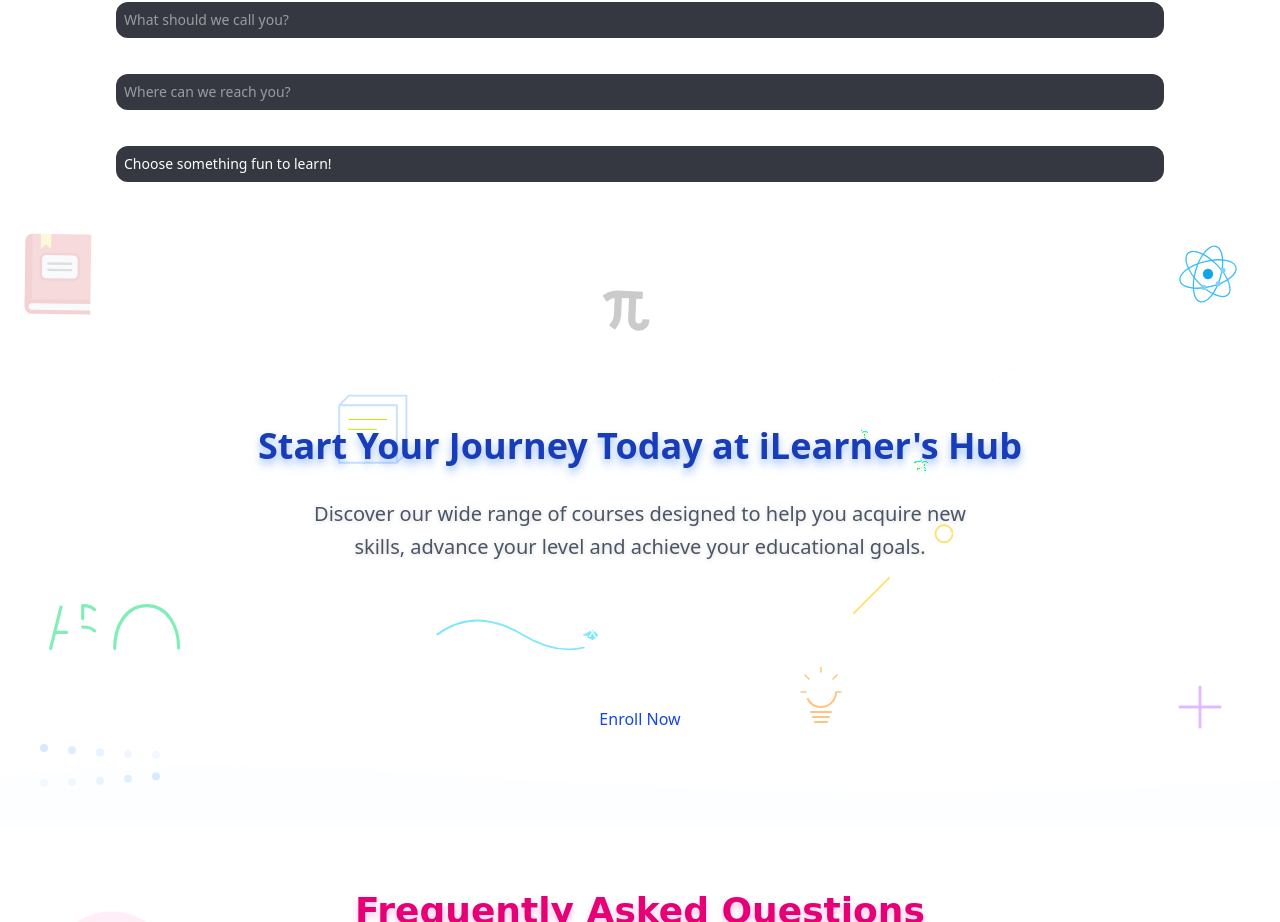
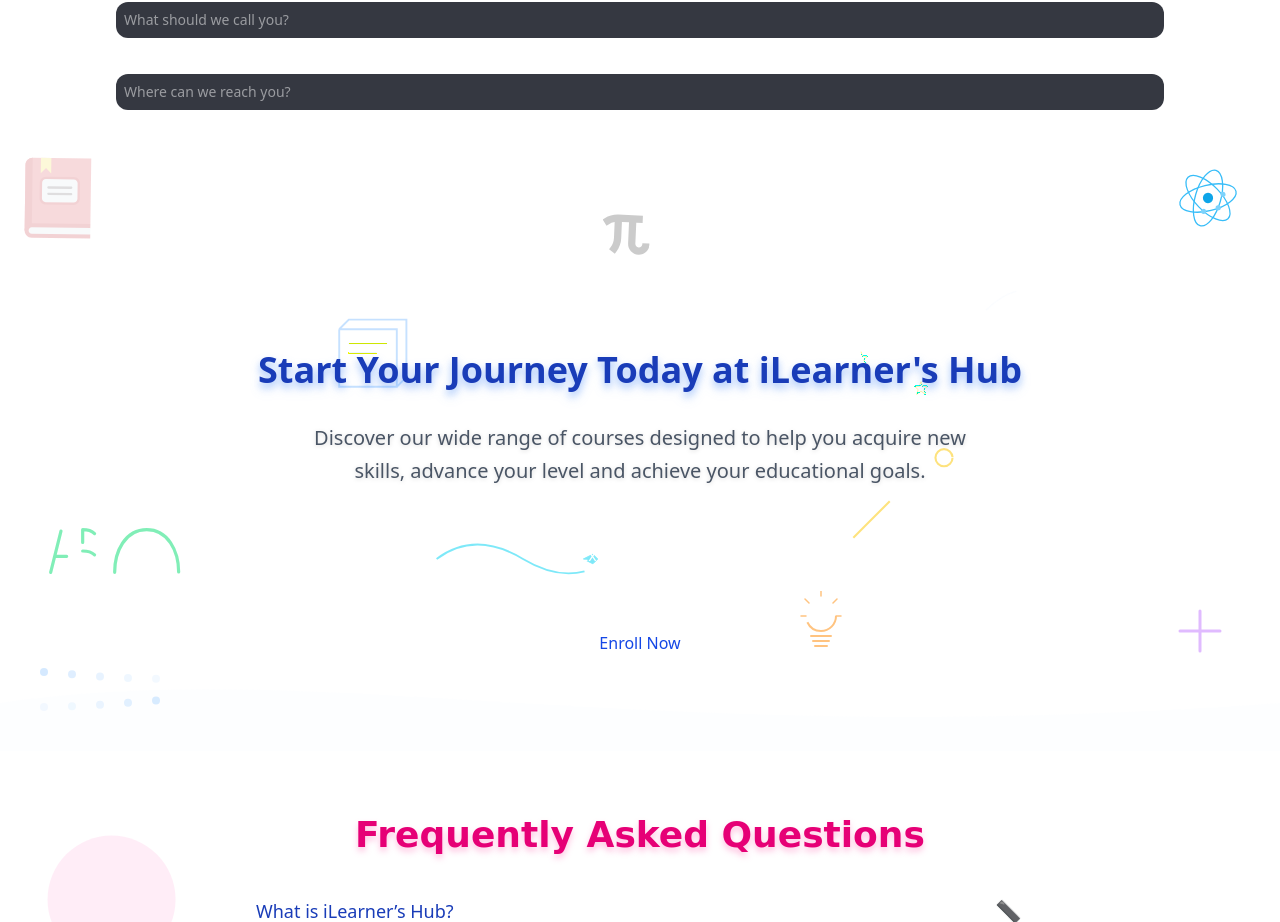
Before and after one commit to MoyasiGinko/iLearners-Hub, a Next.js app: page / in a window 1280 px wide. Shown: the part 7300-8222 px from the top of the page. Built offline with nearby package versions, Linux system fonts and the light colour scheme.

Commit message:
Update index.tsx

```diff
--- a/components/main/contact/index.tsx
+++ b/components/main/contact/index.tsx
@@ -174,7 +174,6 @@ const ContactSection: React.FC = () => {
   const [formData, setFormData] = useState({
     name: "",
     email: "",
-    course: "",
   });
   const [isSubmitting, setIsSubmitting] = useState(false);
   const [submitStatus, setSubmitStatus] = useState<
@@ -202,7 +201,7 @@ const ContactSection: React.FC = () => {
     }));
   };
   const handleSubmit = async () => {
-    if (!formData.name || !formData.email || !formData.course) {
+    if (!formData.name || !formData.email) {
       setSubmitStatus("error");
       return;
     }
@@ -212,14 +211,12 @@ const ContactSection: React.FC = () => {
 
     try {
       // Initialize EmailJS with your public key
-      emailjs.init("EuPOodosn6vBQJ3kx"); // Prepare template parameters with only name, email, and subject
+      emailjs.init("EuPOodosn6vBQJ3kx");
+
+      // Prepare template parameters with only name and email
       const templateParams = {
         name: formData.name,
         email: formData.email,
-        subject: `Free Trial Lesson Request - ${formData.course
-          .split("-")
-          .map((word) => word.charAt(0).toUpperCase() + word.slice(1))
-          .join(" ")}`,
       };
 
       // Send email using EmailJS
@@ -235,7 +232,6 @@ const ContactSection: React.FC = () => {
         setFormData({
           name: "",
           email: "",
-          course: "",
         });
       } else {
         setSubmitStatus("error");
@@ -248,18 +244,6 @@ const ContactSection: React.FC = () => {
     }
   };
 
-  const categories = [
-    { name: "Primary" },
-    { name: "Secondary" },
-    { name: "National 5" },
-    { name: "Highers" },
-    { name: "Advanced Highers" },
-    { name: "Exam Revision" },
-    { name: "Mock Exams" },
-    { name: "Tips & Hints" },
-    { name: "Homework Club" },
-  ];
-
   return (
     <div className="w-full bg-transparent py-20 px-4 overflow-hidden relative">
       <FloatingElements />
@@ -270,6 +254,7 @@ const ContactSection: React.FC = () => {
             {/* Left Section */}
             <div className="pt-6 px-4 sm:pt-6 sm:px-6 md:p-8 min-h-[250px] sm:min-h-[300px] md:min-h-[440px] md:w-1/2 flex items-center justify-center">
               <div>
+                {" "}
                 <h2 className="text-2xl sm:text-3xl md:text-4xl lg:text-5xl font-bold text-white mb-2 sm:mb-4">
                   Sign up for a Free Trial Lesson
                 </h2>
@@ -318,30 +303,7 @@ const ContactSection: React.FC = () => {
                     onChange={handleChange}
                     placeholder="Where can we reach you?"
                     className="w-full p-2 sm:p-3 text-sm sm:text-base rounded-xl bg-gray-950/80 border-2 border-teal-400/5 text-white placeholder:text-gray-400 focus:border-teal-300 focus:outline-none shadow-inner"
-                  />
-                </div>
-                <div className="mb-4 sm:mb-5">
-                  <label className="block text-white text-sm sm:text-base font-medium mb-1">
-                    Pick Your Favorite Subject
-                  </label>
-                  <select
-                    name="course"
-                    value={formData.course}
-                    onChange={handleChange}
-                    className="w-full p-2 sm:p-3 text-sm sm:text-base rounded-xl bg-gray-950/80 border-2 border-teal-400/5 text-white focus:border-teal-300 focus:outline-none appearance-none shadow-inner"
-                  >
-                    <option value="" disabled>
-                      Choose something fun to learn!
-                    </option>
-                    {categories.map((category, index) => (
-                      <option
-                        key={index}
-                        value={category.name.toLowerCase().replace(/\s+/g, "-")}
-                      >
-                        {category.name}
-                      </option>
-                    ))}
-                  </select>
+                  />{" "}
                 </div>{" "}
                 <button
                   onClick={handleSubmit}
@@ -378,26 +340,27 @@ const ContactSection: React.FC = () => {
                           d="M4 12a8 8 0 018-8V0C5.373 0 0 5.373 0 12h4zm2 5.291A7.962 7.962 0 014 12H0c0 3.042 1.135 5.824 3 7.938l3-2.647z"
                         ></path>
                       </svg>
-                      Sending...
+                      Subscribing...
                     </>
                   ) : submitStatus === "success" ? (
-                    "Request Sent! ✓"
+                    "Subscribed! ✓"
                   ) : submitStatus === "error" ? (
                     "Try Again"
                   ) : (
-                    "Let's Start Learning!"
+                    "Subscribe to Newsletter"
                   )}
                 </button>
                 {/* Status Messages */}
                 {submitStatus === "success" && (
                   <div className="mt-3 p-3 bg-green-100 border border-green-400 text-green-700 rounded-lg text-sm">
-                    🎉 Great! Your request has been sent. We'll contact you
-                    soon!
+                    🎉 Welcome! You've successfully subscribed to our
+                    newsletter. Get ready for amazing content!
                   </div>
                 )}
                 {submitStatus === "error" && (
                   <div className="mt-3 p-3 bg-red-100 border border-red-400 text-red-700 rounded-lg text-sm">
-                    ❌ Oops! Please fill in all fields and try again.
+                    ❌ Oops! Please fill in both name and email fields to
+                    subscribe.
                   </div>
                 )}
               </div>
```
